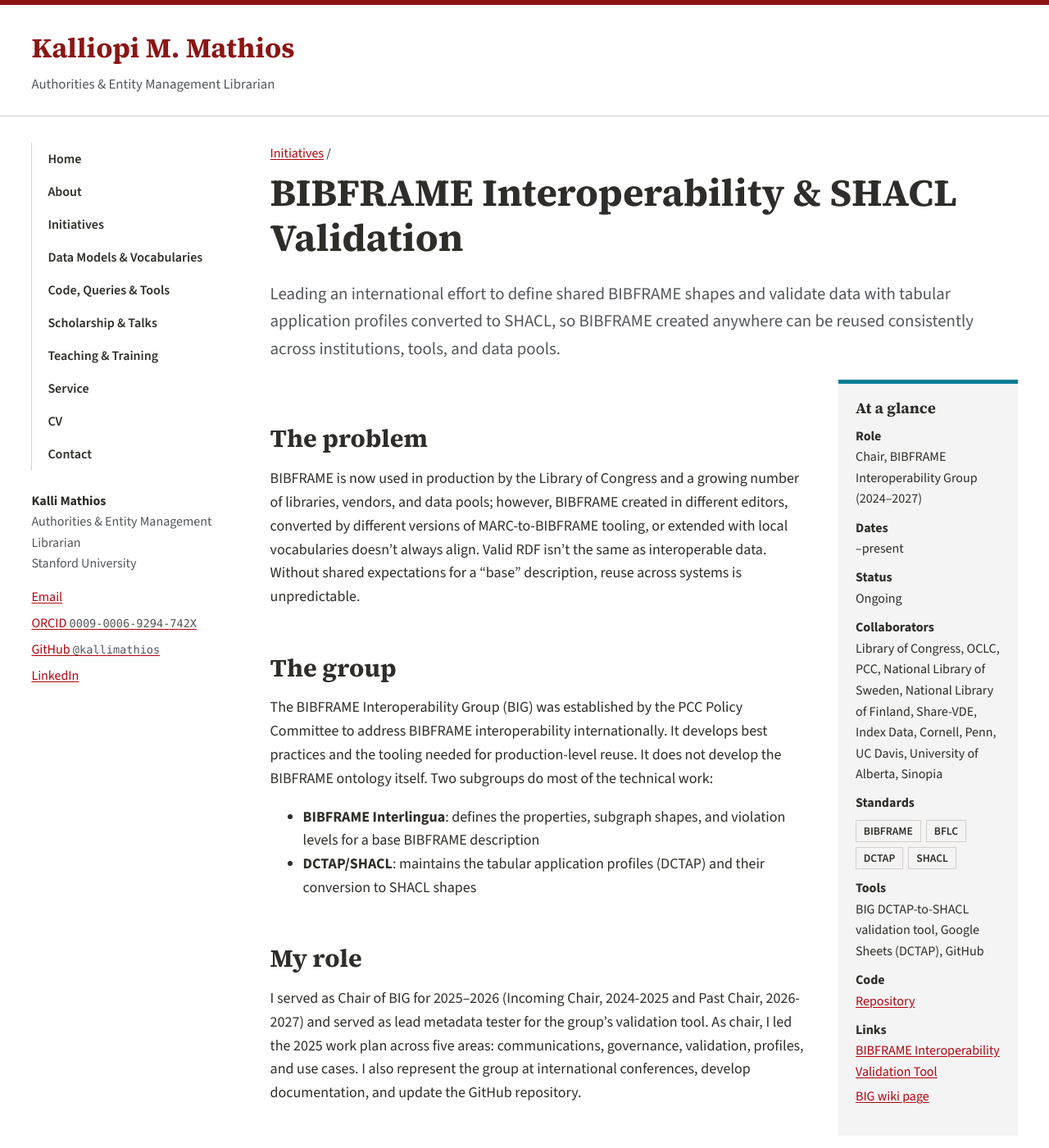
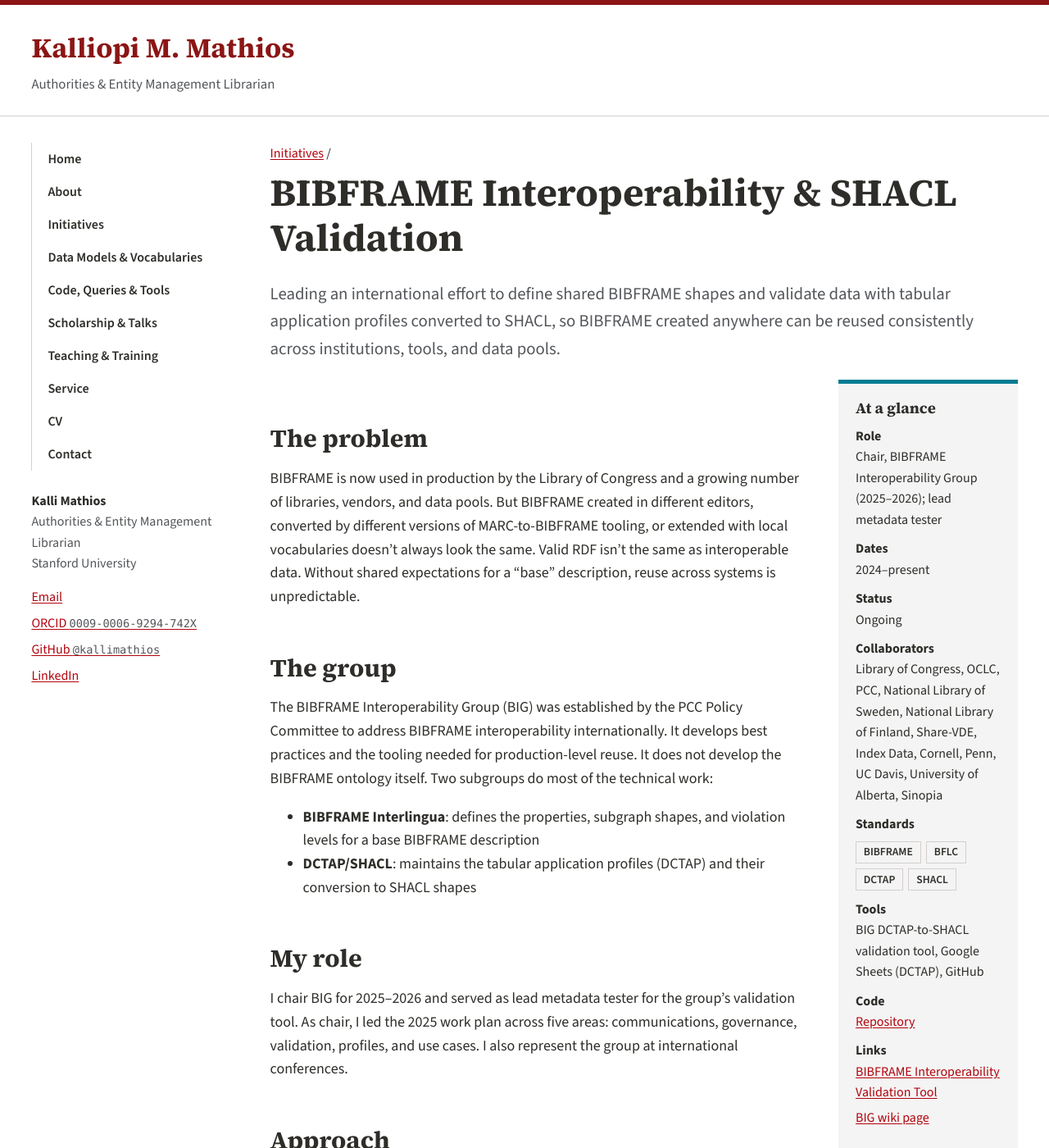
Before and after one commit to kallimathios/kallimathios, a Jekyll site: the page built from _projects/bibframe-interoperability.md, in a window 1280 px wide and 1400 px high. Shown: the whole window at 82% size. Built offline with Jekyll 4.4.1, drawn with Linux system fonts in a browser that asks for light colours; some of the changed text lies outside the part shown.

Commit message:
Add files via upload

```diff
--- a/_projects/bibframe-interoperability.md
+++ b/_projects/bibframe-interoperability.md
@@ -4,8 +4,8 @@ summary: >-
   Leading an international effort to define shared BIBFRAME shapes and validate data
   with tabular application profiles converted to SHACL, so BIBFRAME created anywhere
   can be reused consistently across institutions, tools, and data pools.
-role: "Chair, BIBFRAME Interoperability Group (2024–2027)"
-start: ""
+role: "Chair, BIBFRAME Interoperability Group (2025–2026); lead metadata tester"
+start: "2024"
 status: "Ongoing"
 collaborators:
   - "Library of Congress"
@@ -36,9 +36,9 @@ order: 2
 ## The problem
 
 BIBFRAME is now used in production by the Library of Congress and a growing number of
-libraries, vendors, and data pools; however, BIBFRAME created in different editors, converted
+libraries, vendors, and data pools. But BIBFRAME created in different editors, converted
 by different versions of MARC-to-BIBFRAME tooling, or extended with local vocabularies
-doesn't always align. Valid RDF isn't the same as interoperable data. Without
+doesn't always look the same. Valid RDF isn't the same as interoperable data. Without
 shared expectations for a "base" description, reuse across systems is unpredictable.
 
 ## The group
@@ -55,9 +55,9 @@ subgroups do most of the technical work:
 
 ## My role
 
-I served as Chair of BIG for 2025–2026 (Incoming Chair, 2024-2025 and Past Chair, 2026-2027) and served as lead metadata tester for the group's validation tool.
+I chair BIG for 2025–2026 and served as lead metadata tester for the group's validation tool.
 As chair, I led the 2025 work plan across five areas: communications, governance, validation,
-profiles, and use cases. I also represent the group at international conferences, develop documentation, and update the GitHub repository.
+profiles, and use cases. I also represent the group at international conferences.
 
 ## Approach
 
```
Also changed, not shown: other parts of _projects/bibframe-interoperability.md (+0 -1 lines), _projects/wikidata-entity-identity.md (+5 -5 lines).
